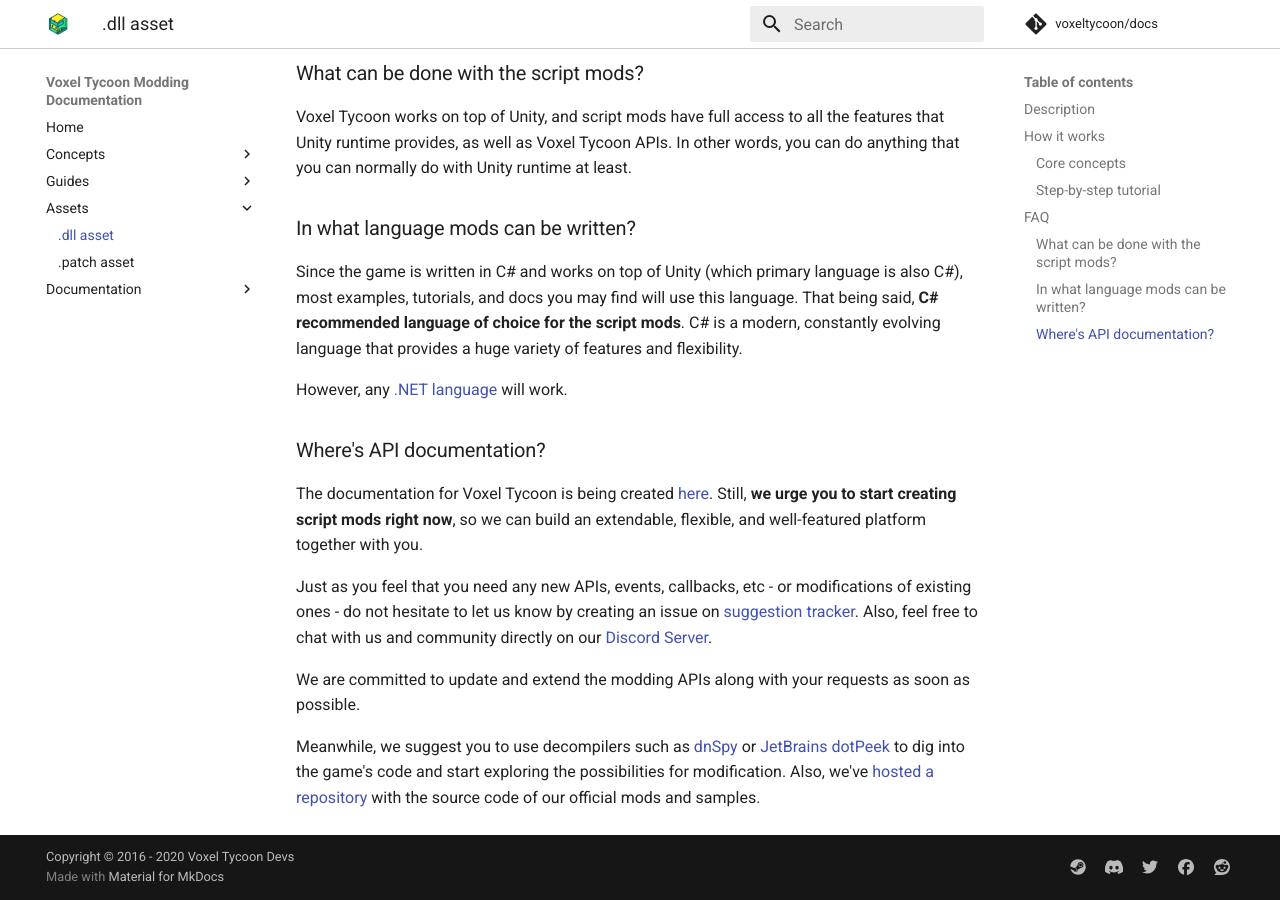
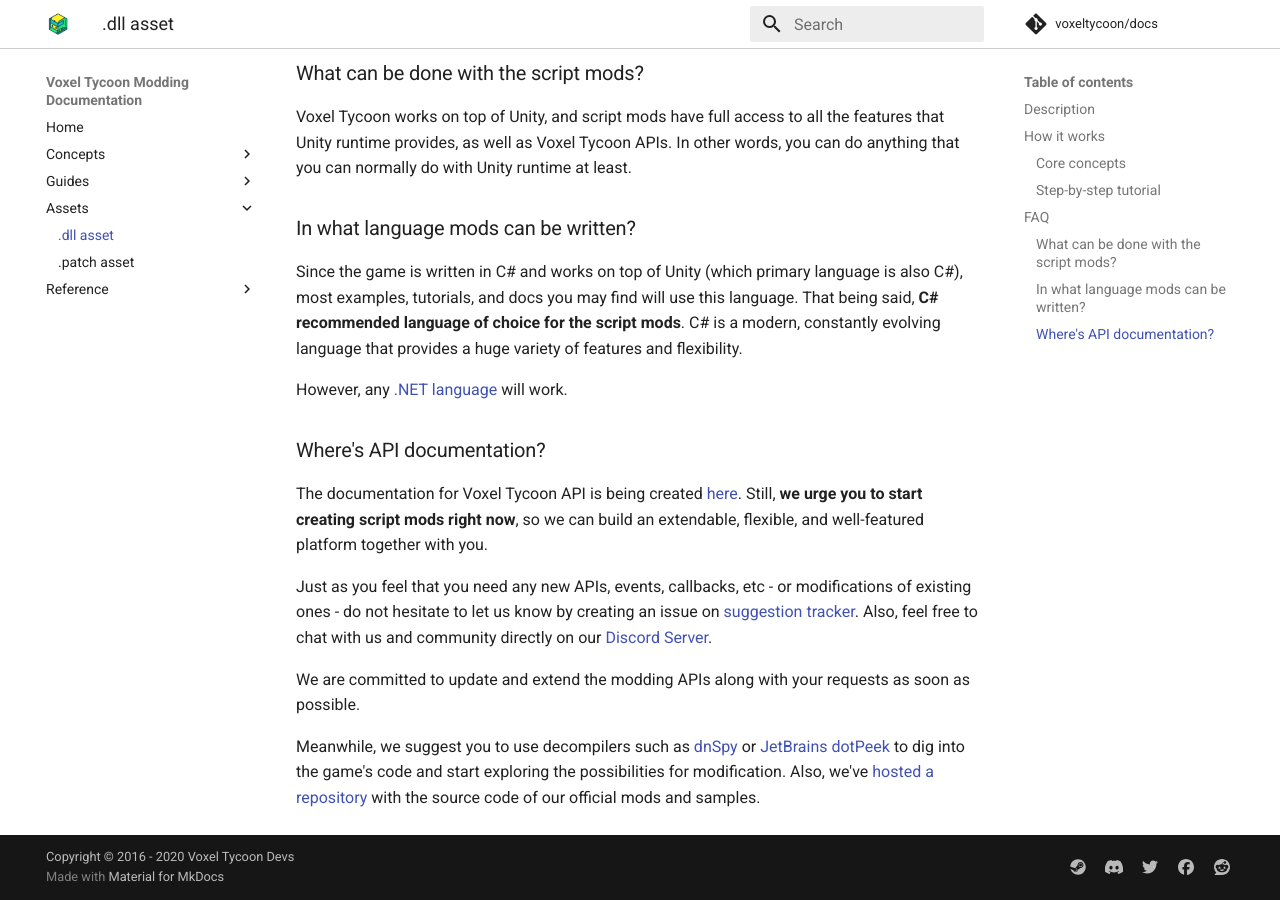
Before and after one commit to voxeltycoon/docs, an MkDocs documentation site: the page built from docs/assets/dll-asset.md, in a window 1280 px wide and 900 px high, scrolled down 996 px. Built offline with MkDocs 1.6.1 and Material for MkDocs 9.7.7, drawn with Linux system fonts in a browser that asks for light colours; comment, search, counter and statistics services are not loaded.

Commit message:
documentation -> reference

```diff
--- a/docs/assets/dll-asset.md
+++ b/docs/assets/dll-asset.md
@@ -33,7 +33,7 @@
 
 ### Where's API documentation?
 
-The documentation for Voxel Tycoon is being created [here](/documentation/). Still, **we urge you to start creating script mods right now**, so we can build an extendable, flexible, and well-featured platform together with you.
+The documentation for Voxel Tycoon API is being created [here](/reference/). Still, **we urge you to start creating script mods right now**, so we can build an extendable, flexible, and well-featured platform together with you.
 
 Just as you feel that you need any new APIs, events, callbacks, etc - or modifications of existing ones - do not hesitate to let us know by creating an issue on [suggestion tracker](https://github.com/voxeltycoon/suggestions/issues). Also, feel free to chat with us and community directly on our [Discord Server](//discord.gg/voxeltycoon).
 
```
Also changed, not shown: docs/index.md (+1 -1 lines), docs/reference/index.md (renamed from docs/documentation/index.md, +1 -1 lines), docs/reference/VoxelTycoon/Company.md (renamed from docs/documentation/VoxelTycoon/Company.md), docs/reference/VoxelTycoon/Modding/Mod.md (renamed from docs/documentation/VoxelTycoon/Modding/Mod.md).
